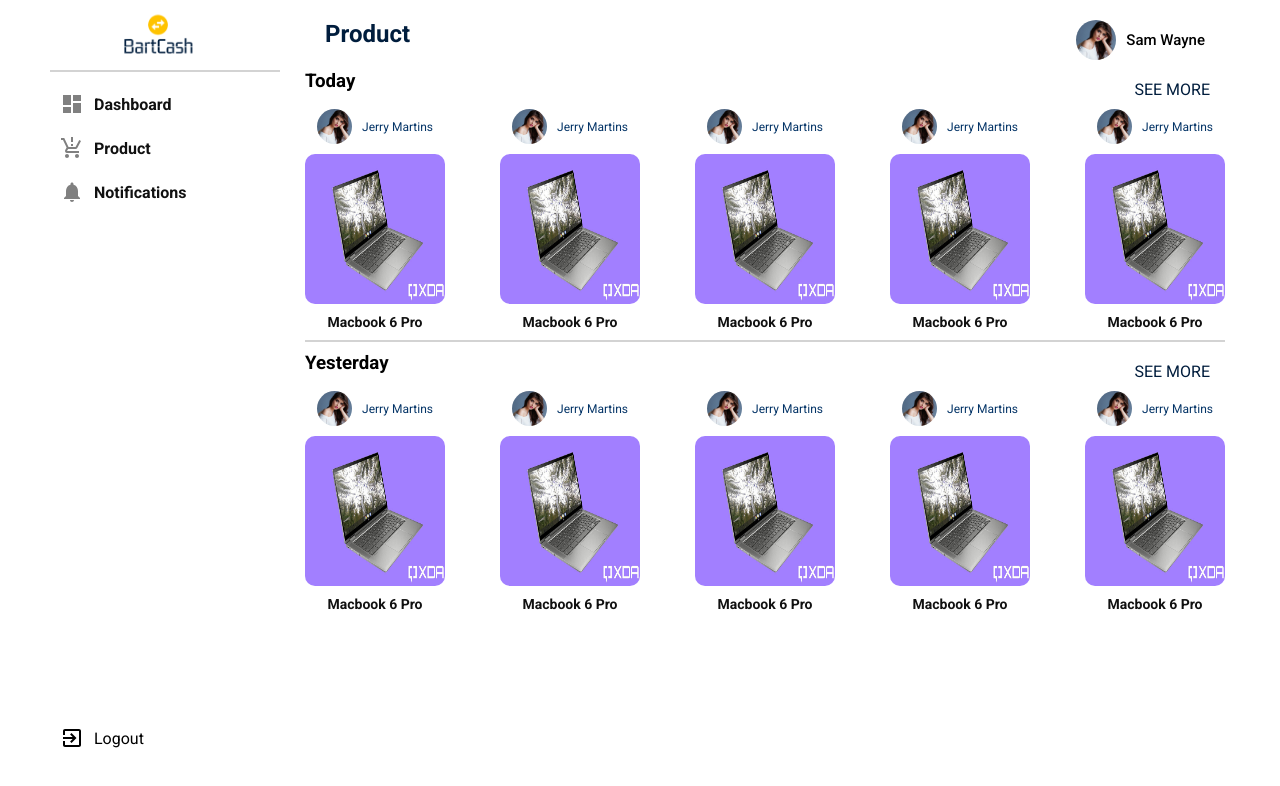
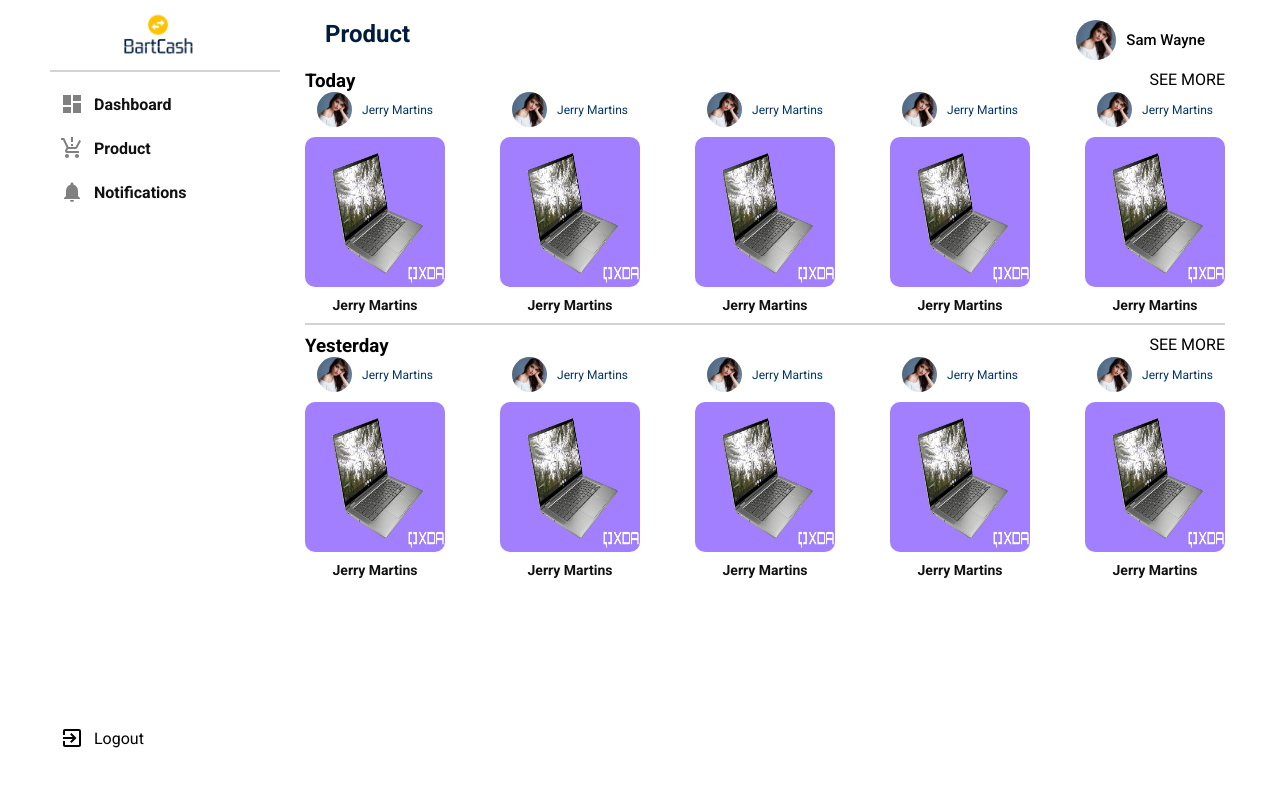
Before and after one commit to bartcash/Admin, a React (Create React App) app: page /product in a window 1280 px wide. Shown: the top 786 px of the page. Built offline with nearby package versions, Linux system fonts and the light colour scheme.

Commit message:
features added

```diff
--- a/src/components/product/Product.jsx
+++ b/src/components/product/Product.jsx
@@ -1,18 +1,20 @@
 import './product.css';
 import { pic1, chromebook } from '../../constants/images';
 
-const DailyProduct = () => {
+const DailyProduct = ({products}) => {
     return(
         <section className='d_product'>
 
             <div className='product__center'>
                 <img src={pic1} alt=''  className='product__center-img'/>
-                <p>Jerry Martins</p>
+                <p>{products.seller}</p>
             </div>
 
             <div className="product__btm">
                 <img src={chromebook} alt='' className="product__btm-img"/>
-                <p>Macbook 6 Pro</p>
+                {/* <p>{products.product}</p> */}
+                <p>Jerry Martins</p>
+
             </div>
         </section>
     )
--- a/src/components/sidebar/sidebar.css
+++ b/src/components/sidebar/sidebar.css
@@ -42,6 +42,10 @@
     background-color: lightgray;
 }
 
+.sidebar__div-li:active{
+    background-color: lightgray;
+}
+
 
 .sidebar__div2{
     display: flex;
--- a/src/constants/dummyData.js
+++ b/src/constants/dummyData.js
@@ -65,14 +65,14 @@
     {
         id: 10,
         title: 'HP Elitebook',
-        seller: 'Jerry Martins',
+        seller: 'Jerry King',
         user: require('../assets/noprofile.jpg'),
         product: require('../assets/shopping.png')
     },
     {
         id: 11,
         title: 'HP Elitebook',
-        seller: 'Jerry Martins',
+        seller: 'Paul Egwuownu',
         user: require('../assets/noprofile.jpg'),
         product: require('../assets/shopping.png')
     },
--- a/src/pages/product/Product.jsx
+++ b/src/pages/product/Product.jsx
@@ -1,6 +1,7 @@
 import './product.css'
 import { Sidebar, DailyProduct, Topbar } from '../../components'
 import { dailyProduct } from '../../constants/dummyData'
+import { Link } from 'react-router-dom'
 
 
 const Product = ({title}) => {
@@ -11,12 +12,15 @@
         <Topbar title={title}/>
             <div className='product__top'>
                 <h3>Today</h3>
-                <p>SEE MORE</p>
+
+                <Link to='/products' className='link'>
+                   <p>SEE MORE</p>
+                </Link>
             </div>
           <section className='product__list'>
           {
             dailyProduct.map((products) => (
-              <DailyProduct/>
+              <DailyProduct products={products} key={products.id}/>
             ))
           }
             </section>
@@ -25,12 +29,15 @@
 
           <div className='product__top'>
                 <h3>Yesterday</h3>
-                <p>SEE MORE</p>
+
+                <Link to='/products' className='link'>
+                  <p>SEE MORE</p>
+                </Link>
             </div>
           <section className='product__list'>
           {
             dailyProduct.map((products) => (
-              <DailyProduct/>
+              <DailyProduct products={products} key={products.id}/>
             ))
           }
             </section>
```
